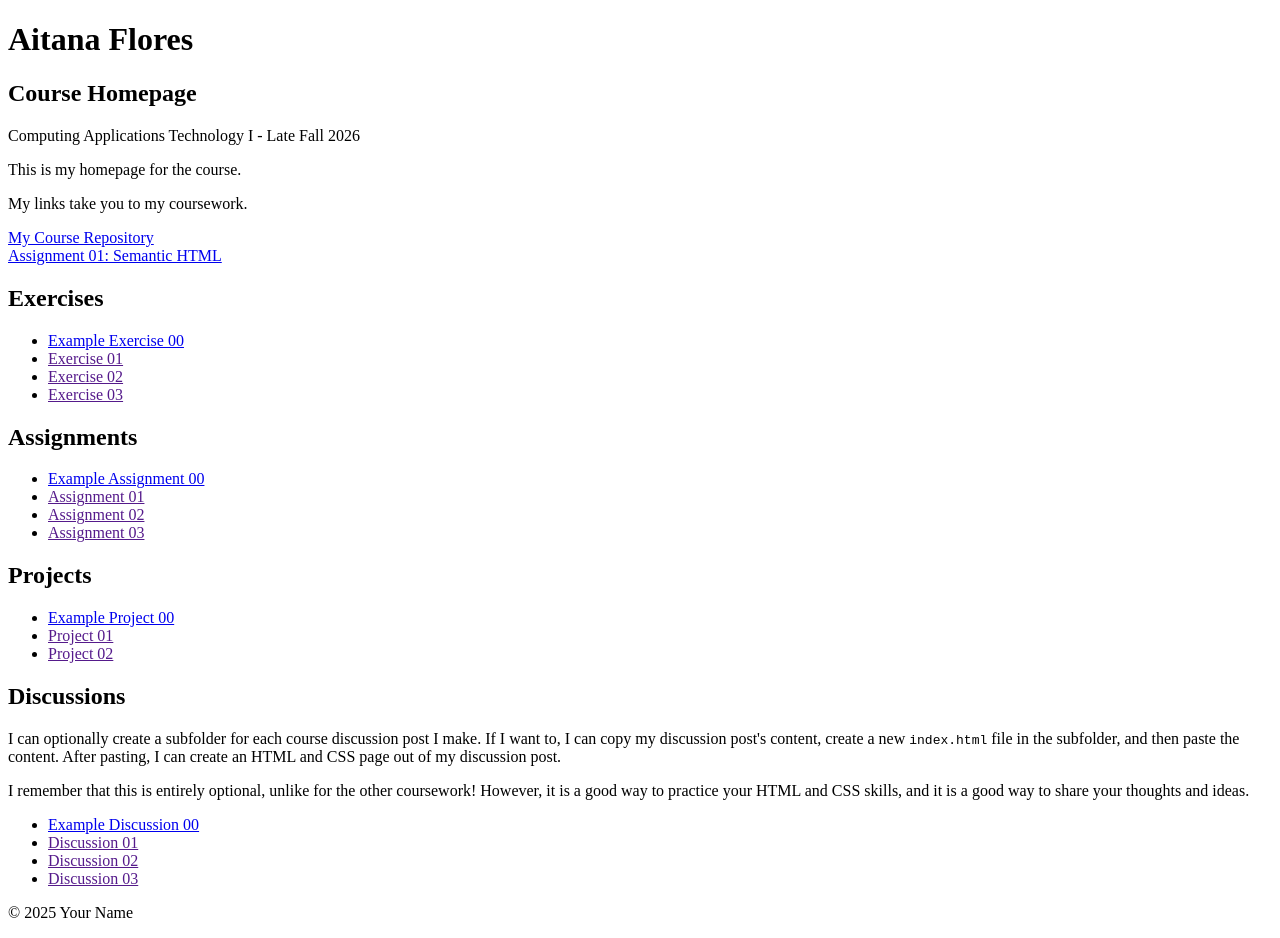
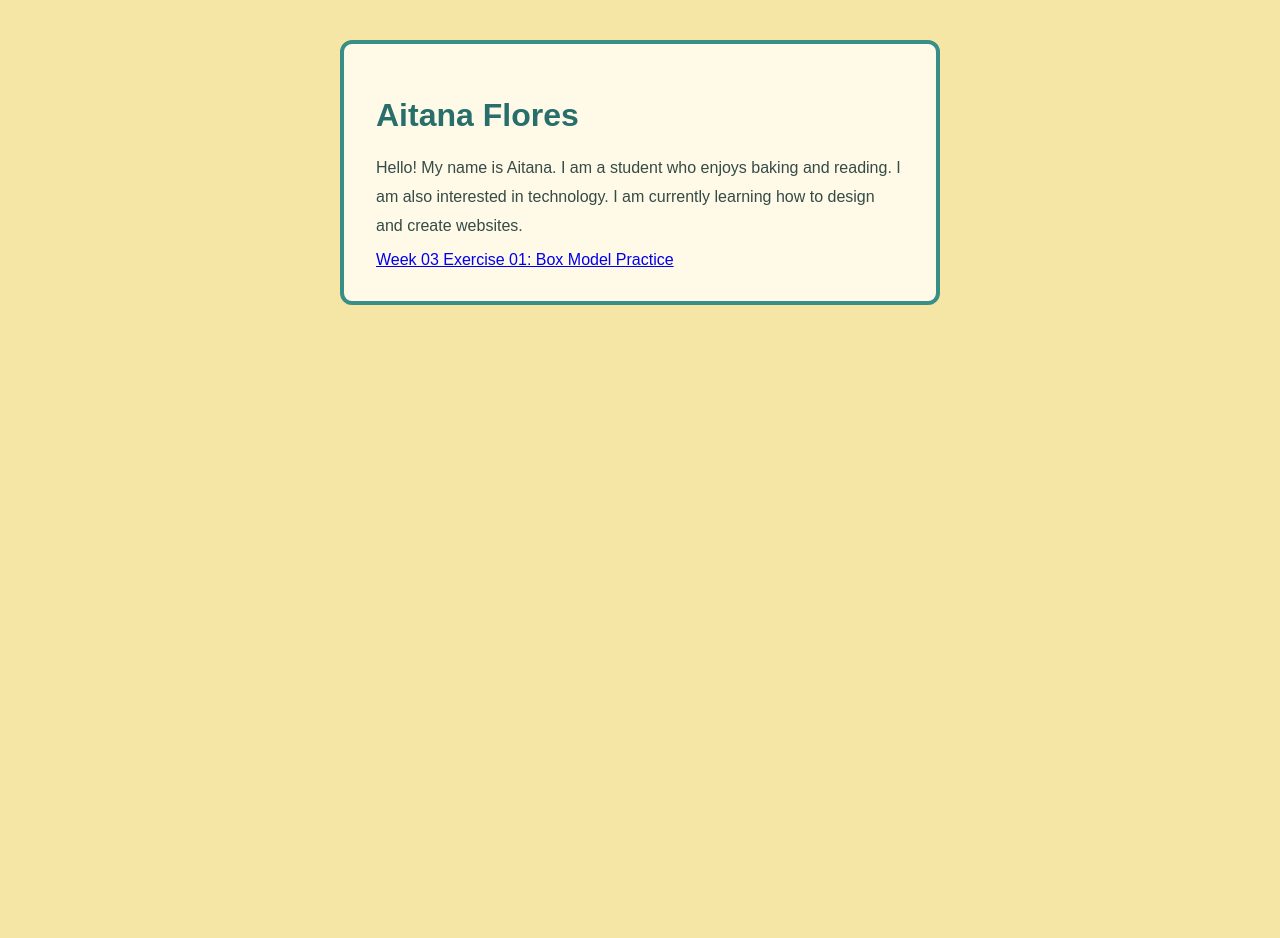
Before and after one commit to aitanaflores/alfie.project, a plain HTML site: page index.html in a window 1280 px wide. After the commit the page ends 800 px from the top, so only its background shows below. Drawn offline with Linux system fonts and the light colour scheme.

Commit message:
Add files via upload

```diff
--- a/index.html
+++ b/index.html
@@ -1,138 +1,29 @@
 <!DOCTYPE html>
+<html>
+<head>
+    <meta charset="UTF-8">
+    <title>Aitana Flores</title>
+    <link rel="stylesheet" href="style.css">
+</head>
 
-<!--
+<body>
 
-INSTRUCTIONS: HOW TO CHANGE THIS PAGE:
+    <div class="card">
 
-1. Change "Student Name" in the title above to your real name.
+        <h1>Aitana Flores</h1>
 
-2. Change "Your Name" in the big heading below to your real name.
+        <p>
+            Hello! My name is Aitana. I am a student
+            who enjoys baking and reading. I am also interested in
+            technology. I am currently learning how to
+            design and create websites.
+        </p>
 
-3. Change "your-username" to your real GitHub username in both links.
+<a href="week-03-exercise-01/">
+    Week 03 Exercise 01: Box Model Practice
+</a>
 
-4. Change "your-repo-name" to the name of this repository.
+    </div>
 
-5. Change "Course Name" to the name of your class.
-
-6. Change "Semester Year" to match when you are taking this class.
-
-7. Add links to your work:
-    - Find the words that say "Exercise 01", "Assignment 01", etc.
-    - Between the quote marks in href="", put the relative link to your work in the subfolder. You can simply link to the subfolder name. Take a look at the example folders and links to see how to do this.
-    - For work not yet started/completed, you can leave the href="" blank until you are ready.
-    - Change the words "Exercise 01" to match the name of the exercise. Do the same for assignments and projects. If you add your discussion posts, do the same for them.
-    - Do this for each piece of work you finish.
-
-8. You can add more links by copying a whole line like this:
-    <li><a href="">New Work Name</a></li>
-    Then paste it below the last one in that section.
-
-9. Save your changes and push to GitHub when you are done. Remember you can use GitHub Desktop to help you with this.
-
-Remember: During the course, if you want, you can style your homepage to introduce your own style and aesthetics. To start, keep this page simple and plain. This is just a template to get you started. Embrace the handcrafted approach to web design and development: change things to make them your own.
-
-Remember: You must have a GitHub account, a new GitHub repository for this course, and this file (index.html) in that repository.
-
-Remember: You must create subfolders for each piece of coursework as the semester progresses.
-
--->
-
-<html lang="en">
-    <head>
-        <meta charset="UTF-8" />
-        <title>Course Homepage template</title>
-        <meta charset="UTF-8" />
-        <meta name="viewport" content="width=device-width, initial-scale=1.0" />
-        <title>Aitana Flores - Course Homepage</title>
-    </head>
-
-    <body>
-        <header>
-            <h1>Aitana Flores</h1>
-            <h2>Course Homepage</h2>
-            <p> Computing Applications Technology I - Late Fall 2026</p>
-            <p>This is my homepage for the course.</p>
-            <p>My links take you to my coursework.</p>
-            <nav>
-                <a href="https://github.com/aitanaflores</a>
-                |
-                <a href="https://github.com/aitanaflores">
-                    My Course Repository
-                </a>
-            </nav>
-        </header>
-
-        <main>
-            <a href="assignment-01/">Assignment 01: Semantic HTML</a>
-            <section>
-                <h2>Exercises</h2>
-                <ul>
-                    <li>
-                        <a href="example-exercise-00/">Example Exercise 00</a>
-                    </li>
-                    <li><a href="">Exercise 01</a></li>
-                    <li><a href="">Exercise 02</a></li>
-                    <li><a href="">Exercise 03</a></li>
-                </ul>
-            </section>
-
-            <section>
-                <h2>Assignments</h2>
-                <ul>
-                    <li>
-                        <a href="example-assignment-00/">
-                            Example Assignment 00
-                        </a>
-                    </li>
-                    <li><a href="">Assignment 01</a></li>
-                    <li><a href="">Assignment 02</a></li>
-                    <li><a href="">Assignment 03</a></li>
-                </ul>
-            </section>
-
-            <section>
-                <h2>Projects</h2>
-                <ul>
-                    <li>
-                        <a href="example-project-00/">Example Project 00</a>
-                    </li>
-                    <li><a href="">Project 01</a></li>
-                    <li><a href="">Project 02</a></li>
-                </ul>
-            </section>
-
-            <section>
-                <h2>Discussions</h2>
-                <p>
-                    I can optionally create a subfolder for each course
-                    discussion post I make. If I want to, I can copy my
-                    discussion post's content, create a new
-                    <code>index.html</code>
-                    file in the subfolder, and then paste the content. After
-                    pasting, I can create an HTML and CSS page out of my
-                    discussion post.
-                </p>
-                <p>
-                    I remember that this is entirely optional, unlike for the
-                    other coursework! However, it is a good way to practice your
-                    HTML and CSS skills, and it is a good way to share your
-                    thoughts and ideas.
-                </p>
-                <ul>
-                    <li>
-                        <a href="example-discussion-00/">
-                            Example Discussion 00
-                        </a>
-                    </li>
-                    <li><a href="">Discussion 01</a></li>
-                    <li><a href="">Discussion 02</a></li>
-                    <li><a href="">Discussion 03</a></li>
-                </ul>
-            </section>
-        </main>
-
-        <footer>
-            <p>&copy; 2025 Your Name</p>
-        </footer>
-    </body>
+</body>
 </html>
--- /dev/null
+++ b/style.css
@@ -0,0 +1,40 @@
+
+/* Universal box sizing */
+* {
+    box-sizing: border-box;
+}
+
+/* Main page styling */
+body {
+    font-family: Chalkduster, fantasy;
+    background-color: #F5E6A5;
+    margin: 0;
+    padding: 40px;
+}
+
+/* Profile card styling */
+.card {
+    max-width: 600px;
+    margin: 0 auto;
+    padding: 32px;
+    background-color: #FFF9E8;
+    border: 4px solid #388F88;
+    border-radius: 12px;
+}
+
+/* Heading styling */
+.card h1 {
+    font-family: Chalkduster, fantasy;
+    color: #286F6B;
+    font-size: 32px;
+    margin-bottom: 20px;
+}
+
+/* Paragraph styling */
+.card p {
+    font-family: Chalkduster, fantasy;
+    color: #344B46;
+    font-size: 16px;
+    margin-bottom: 10px;
+    line-height: 1.8;
+}
```
